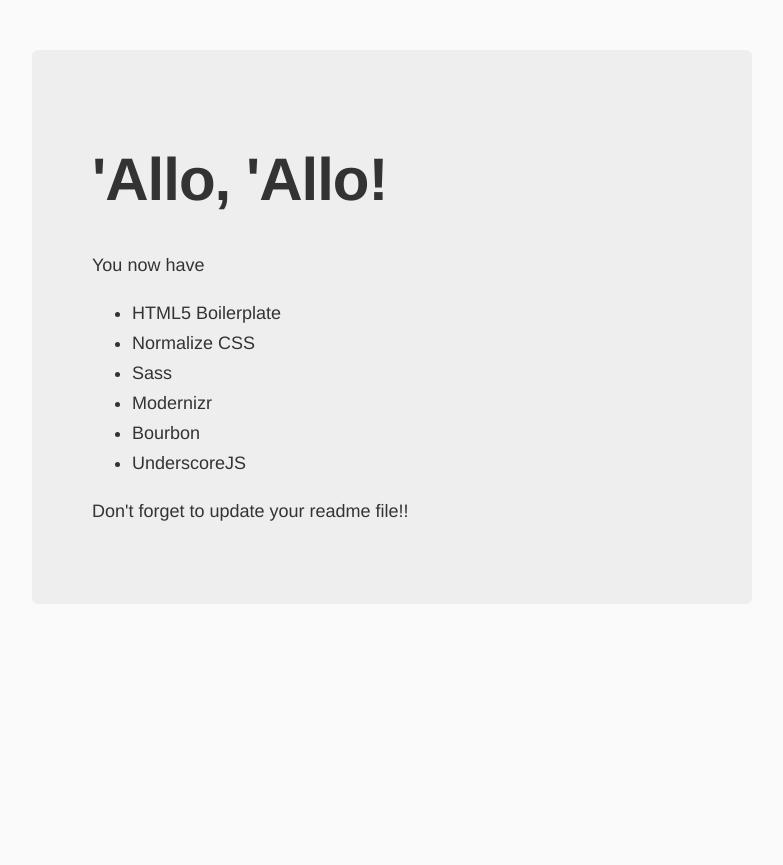
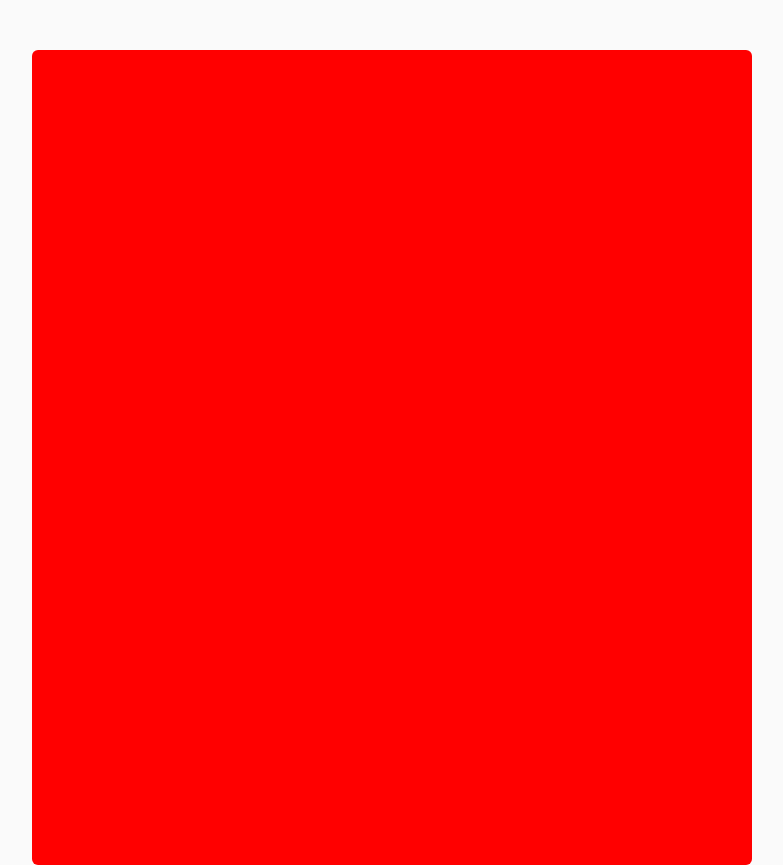
Before and after one commit to locomotes/testing, a plain HTML site: page index.html in a window 1280 px wide. Shown: the whole page, without its empty margins (248-1031 px from the left). Before the commit the page ends 800 px from the top, so only its background shows below. Drawn offline with Linux system fonts and the light colour scheme.

Commit message:
Built Project

```diff
--- a/styles/main.css
+++ b/styles/main.css
@@ -1 +1 @@
-body{background:#fafafa;font-family:"Helvetica Neue",Helvetica,Arial,sans-serif;color:#333}.hero-unit{margin:50px auto 0;width:600px;font-size:18px;font-weight:200;line-height:30px;background-color:#eee;border-radius:6px;padding:60px}.hero-unit h1{font-size:60px;line-height:1;letter-spacing:-1px}
+body{background:#fafafa;font-family:"Helvetica Neue",Helvetica,Arial,sans-serif;color:red}.hero-unit{margin:50px auto 0;width:600px;font-size:18px;font-weight:200;line-height:30px;background-color:red;border-radius:6px;padding:60px}.hero-unit h1{font-size:120px;line-height:1;letter-spacing:-1px}
```
